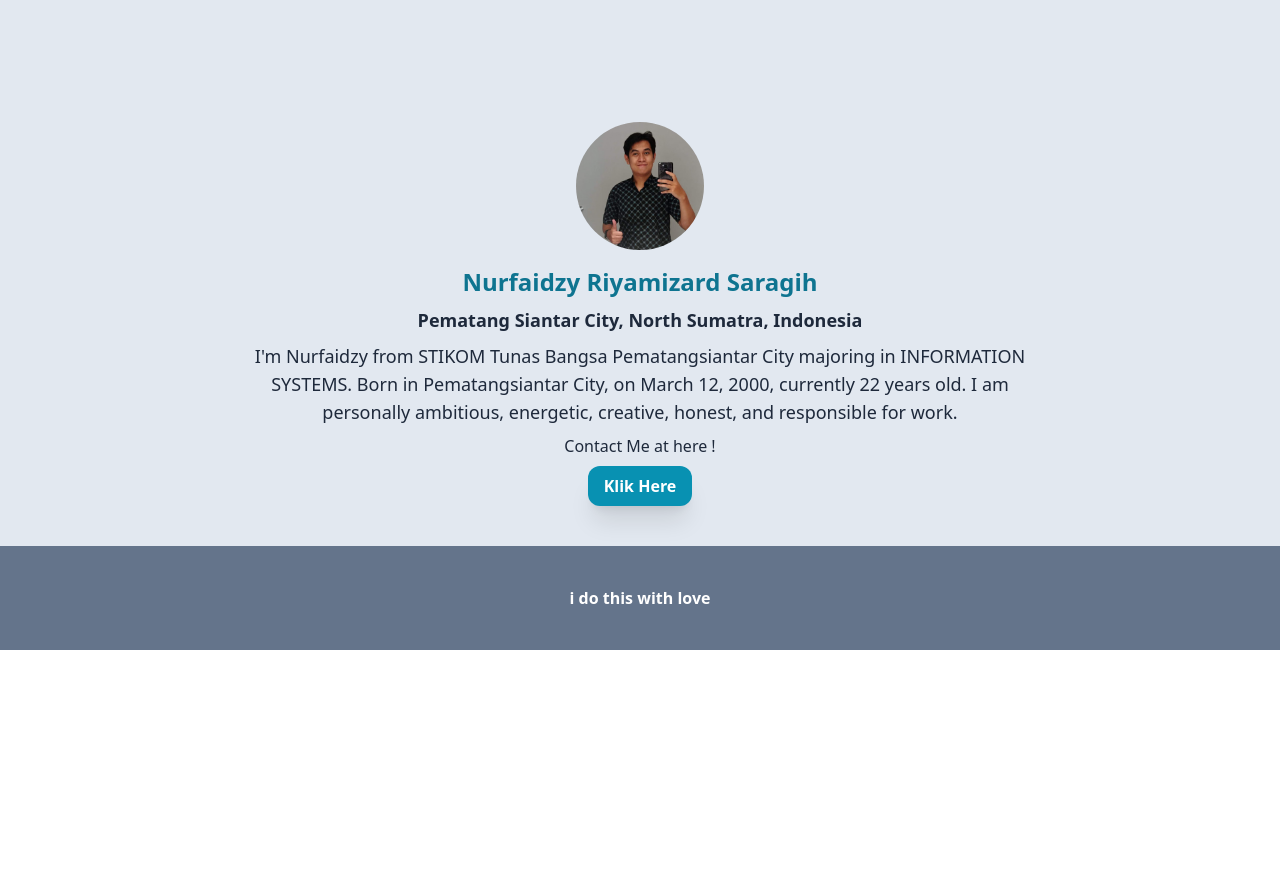
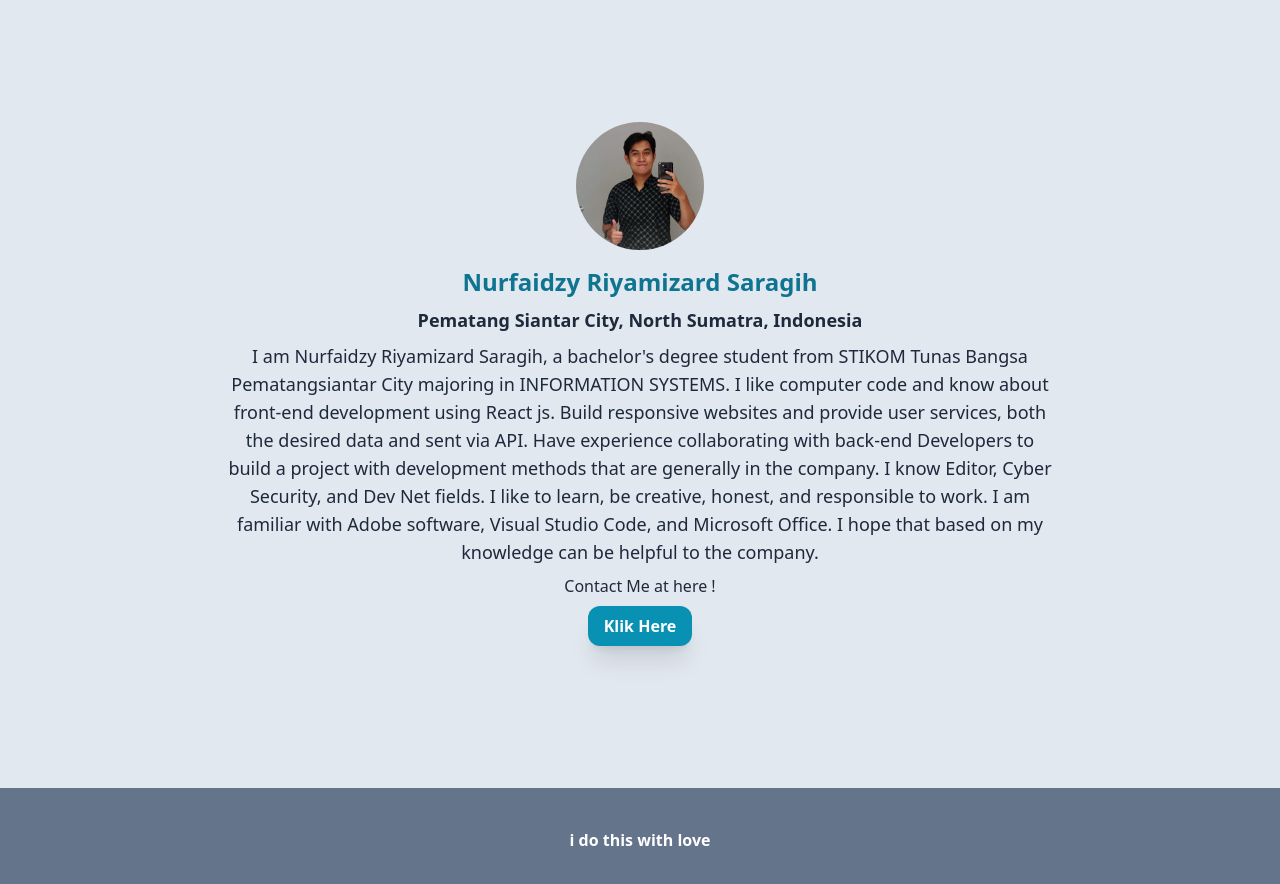
Before and after one commit to Nurfaidzy/Portofolio, a React (Create React App) app: page / in a window 1280 px wide. Shown: the part 2480-3364 px from the top of the page. Before the commit the page ends 3130 px from the top, so only its background shows below. Built offline with nearby package versions, Linux system fonts and the light colour scheme.

Commit message:
fixing padding

```diff
--- a/src/Components/Contact.jsx
+++ b/src/Components/Contact.jsx
@@ -5,7 +5,7 @@ import { motion } from "framer-motion";
 const Contact = () => {
   return (
     <>
-      <div id="Contact">
+      <div id="Contact" className="pb-[10%]">
         <div className="flex justify-center">
           <motion.img
             whileHover={{ scale: 1.3 }}
@@ -22,10 +22,17 @@ const Contact = () => {
           Pematang Siantar City, North Sumatra, Indonesia
         </p>
         <p className="flex justify-center text-center pt-2 laptop:px-[100px] laptop:text-lg text-sm">
-          I'm Nurfaidzy from STIKOM Tunas Bangsa Pematangsiantar City majoring
-          in INFORMATION SYSTEMS. Born in Pematangsiantar City, on March 12,
-          2000, currently 22 years old. I am personally ambitious, energetic,
-          creative, honest, and responsible for work.
+          I am Nurfaidzy Riyamizard Saragih, a bachelor's degree student from
+          STIKOM Tunas Bangsa Pematangsiantar City majoring in INFORMATION
+          SYSTEMS. I like computer code and know about front-end development
+          using React js. Build responsive websites and provide user services,
+          both the desired data and sent via API. Have experience collaborating
+          with back-end Developers to build a project with development methods
+          that are generally in the company. I know Editor, Cyber Security, and
+          Dev Net fields. I like to learn, be creative, honest, and responsible
+          to work. I am familiar with Adobe software, Visual Studio Code, and
+          Microsoft Office. I hope that based on my knowledge can be helpful to
+          the company.
         </p>
         <p className="flex justify-center text-center pt-2">
           Contact Me at here !
@@ -40,7 +47,6 @@ const Contact = () => {
             Klik Here
           </motion.a>
         </p>
-        <div></div>
       </div>
     </>
   );
```
